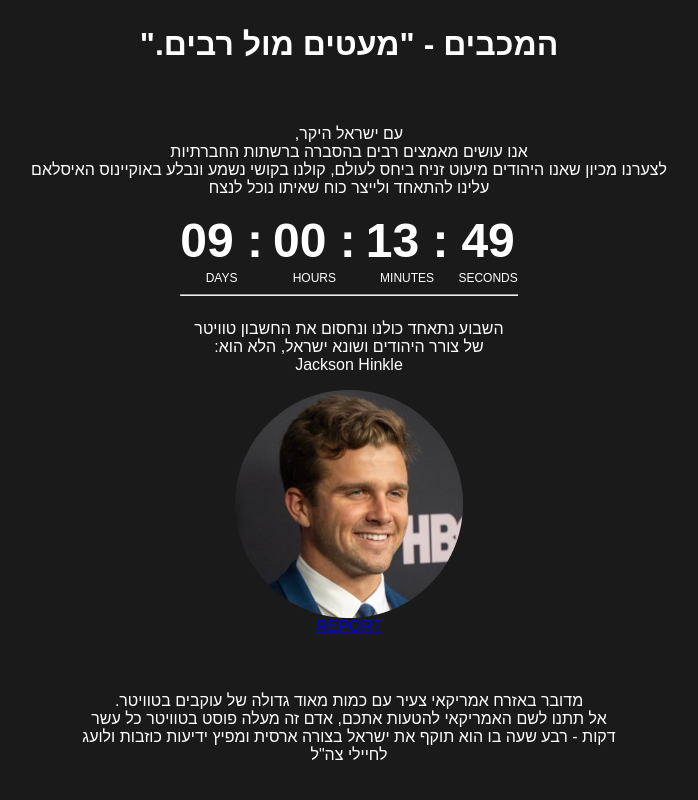
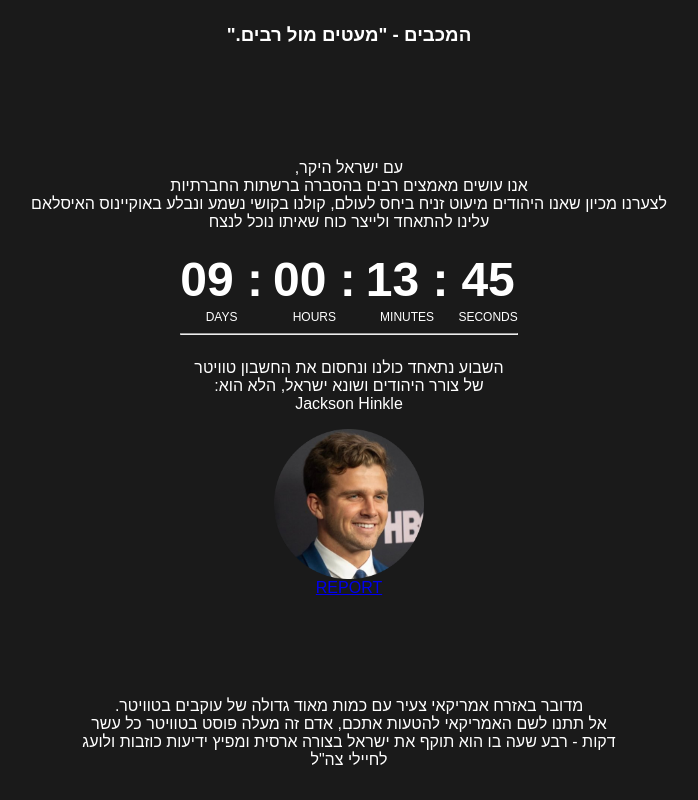
Before and after one commit to yakkov-david/hamaccabim-client, a React (Create React App) app: page / in a window 1280 px wide. Shown: the whole page, without its empty margins (291-989 px from the left). Built offline with nearby package versions, Linux system fonts and the light colour scheme.

Commit message:
updating

```diff
--- a/src/App.css
+++ b/src/App.css
@@ -1,38 +1,3 @@
 .App {
   text-align: center;
 }
-
-.App-logo {
-  height: 40vmin;
-  pointer-events: none;
-}
-
-@media (prefers-reduced-motion: no-preference) {
-  .App-logo {
-    animation: App-logo-spin infinite 20s linear;
-  }
-}
-
-.App-header {
-  background-color: #282c34;
-  min-height: 100vh;
-  display: flex;
-  flex-direction: column;
-  align-items: center;
-  justify-content: center;
-  font-size: calc(10px + 2vmin);
-  color: white;
-}
-
-.App-link {
-  color: #61dafb;
-}
-
-@keyframes App-logo-spin {
-  from {
-    transform: rotate(0deg);
-  }
-  to {
-    transform: rotate(360deg);
-  }
-}
--- a/src/hamaccabim/CountdownLayout.css
+++ b/src/hamaccabim/CountdownLayout.css
@@ -17,9 +17,22 @@
     text-align: center;
 }
 
+/* Style for the image */
+.img {
+  max-width: 50%; /* Reducing maximum width to 50% of its container */
+  width: 150px; /* Sets a fixed width; adjust as necessary */
+  height: auto; /* Height is set to auto to maintain aspect ratio */
+  display: block; /* Makes the image a block element */
+  margin: 0 auto; /* Centers the image horizontally in its container */
+}
+
+.p {
+  padding: 5px;
+}
+
 .footer {
     /* Style your footer here */
-    padding: 20px;
+    padding: 15px;
     text-align: center;
 }
 
@@ -32,9 +45,6 @@
 }
 
 
-/* Existing styles for .countdown-timer and its children */
-/* ... */
-
 @media (max-width: 768px) {
     /* Adjust styles for mobile devices */
     .header, .footer {
--- a/src/hamaccabim/CountdownPage.tsx
+++ b/src/hamaccabim/CountdownPage.tsx
@@ -12,10 +12,10 @@
     return (
         <div className="countdown-page">
             <div className="header" dir="rtl">
-                <h1>המכבים - "מעטים מול רבים."</h1>
+                <h3>המכבים - "מעטים מול רבים."</h3>
             </div>
             <div className="main-content" dir='rtl'>
-                <p>
+                <p className='p'>
                     עם ישראל היקר,<br />
                     אנו עושים מאמצים רבים בהסברה ברשתות החברתיות<br />
                     לצערנו מכיון שאנו היהודים מיעוט זניח ביחס לעולם, קולנו בקושי נשמע ונבלע באוקיינוס האיסלאם<br />
@@ -32,7 +32,7 @@
                         Jackson Hinkle
                     </p>
                 </div>
-                <img src={jackson} alt="Event" />
+                <img src={jackson} alt="Event" className='img' />
                 <a href="https://twitter.com/jacksonhinklle" className="red-button">REPORT</a>
             </div>
             <div className="footer" dir='rtl'>
--- a/src/hamaccabim/CountdownTimer.tsx
+++ b/src/hamaccabim/CountdownTimer.tsx
@@ -9,12 +9,13 @@
     hours: string;
     minutes: string;
     seconds: string;
-}
+} /*interface defining the shape of the object
+    that holds the remaining time values*/
 
 // Define the props expected by CountdownTimer component
 interface CountdownTimerProps {
     targetDate: Date;
-}
+}//Looking forward to getting a Date accessory
 
 const calculateTimeLeft = (targetDate: Date): TimeLeft => {
     const difference = +targetDate - +new Date();
@@ -47,7 +48,11 @@
 
         // Clear timeout if the component is unmounted
         return () => clearTimeout(timer);
-    }, [targetDate]); // Added targetDate as a dependency
+    }, [timeLeft]); // Added targetDate as a dependency
+    /*Defines the component as a functional component
+        that accepts CountdownTimerProps as its props*/
+
+
 
     return (
         <div className="countdown-timer">
```
Also changed, not shown: src/hamaccabim/CountdownTimer.css (line endings or trailing spaces).
